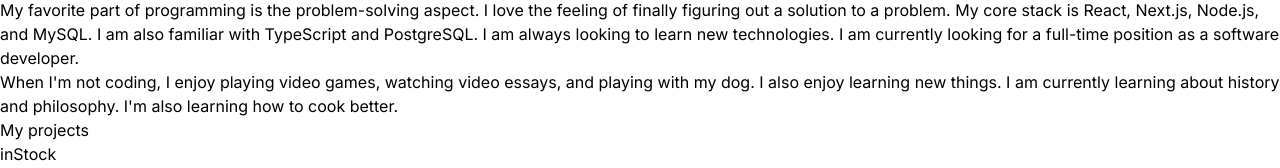
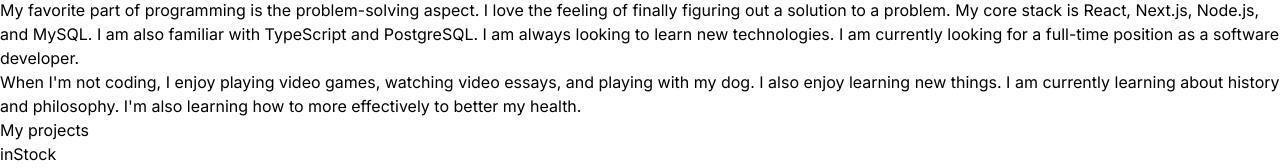
Before and after one commit to SebKrusz/NextJSPortfolio, a Next.js app: page / in a window 1280 px wide. Shown: the part 570-738 px from the top of the page. Built offline with nearby package versions, Linux system fonts and the light colour scheme.

Commit message:
minor grammar changes from Anthony

```diff
--- a/components/about.tsx
+++ b/components/about.tsx
@@ -44,7 +44,7 @@ export default function About() {
 				<span className="font-medium">learning new things</span>. I am
 				currently learning about{" "}
 				<span className="font-medium">history and philosophy</span>. I'm
-				also learning how to cook better.
+				also learning how to more effectively to better my health.
 			</p>
 		</motion.section>
 	);
```
